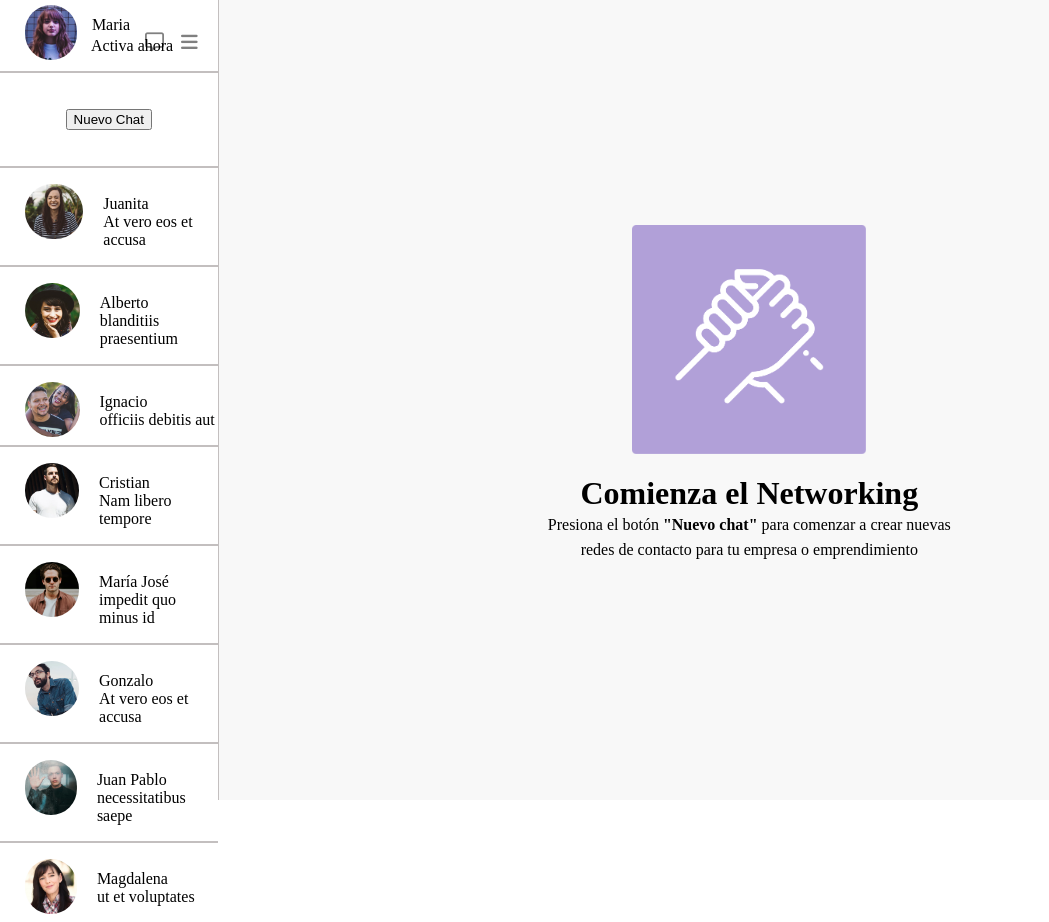
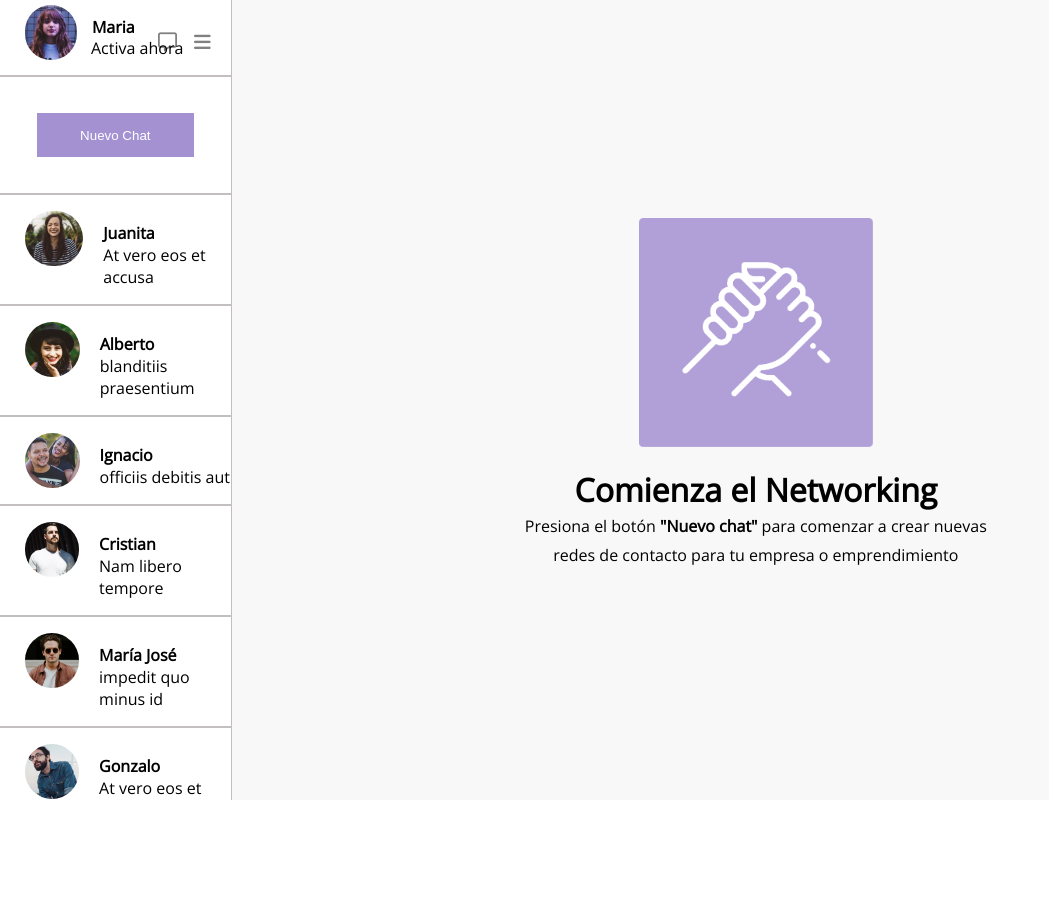
Before and after one commit to SaramathTorrealba/flex-challenge, a plain HTML site: page index.html in a window 1280 px wide. Shown: the whole page, without its empty margins (0-1049 px from the left). After the commit the page ends 800 px from the top, so only its background shows below. Drawn offline with nearby package versions, Linux system fonts and the light colour scheme.

Commit message:
style in structure, add colors and font, sizes

```diff
--- a/assets/css/style.css
+++ b/assets/css/style.css
@@ -1,29 +1,31 @@
 body {
     margin: 0;
+    padding: 0;
+    font-family: 'Open Sans', sans-serif;
 }
 .app {
     display: flex;
     flex-direction: row;
     align-items: flex-start;
     height: 100vh;
-    width: 100%;
+    width: 100vw;
 }
 
 .sidebar {
     background-color:white;
     align-self: stretch;
-    width: 17%;
+    width: 22%;
     display: flex;
     flex-direction: column;
     height: 100vh;
     border-right: 1.5px solid rgb(195, 191, 191);
+    overflow-y: scroll
 }
 
 .content-header {
-    flex: 1;
     background-color: rgb(248, 248, 248);
     height: 100vh;
-    width: 100%;
+    width: 100vw;
     display: flex;
     justify-content: center;
     align-items: center;
@@ -99,3 +101,10 @@ body {
 .padding-chat{
     padding-left: 20px;
 }
+.style-button{
+    background-color: #A491D2;
+    border: #A491D2;
+    height: 44px;
+    width: 157px;
+    color: white
+}
--- a/index.html
+++ b/index.html
@@ -5,6 +5,10 @@
     <meta http-equiv="X-UA-Compatible" content="IE=edge" />
     <meta name="viewport" content="width=device-width, initial-scale=1.0" />
     <title>Sistema de mensajería</title>
+    <link
+      href="https://fonts.googleapis.com/css2?family=Open+Sans:wght@300&display=swap"
+      rel="stylesheet"
+    />
     <link rel="stylesheet" href="./assets/css/style.css" />
   </head>
 
@@ -13,8 +17,12 @@
       <div class="sidebar">
         <div>
           <div class="main-menu">
-                    <img class="image-maria" src="./assets/img/maria.jpg" alt="imagen de niña de frente tipo carnet, tonos morados. Niña con cabello largo color marrón" />
-                    <p class="user-chat">Maria</p>
+            <img
+              class="image-maria"
+              src="./assets/img/maria.jpg"
+              alt="imagen de niña de frente tipo carnet, tonos morados. Niña con cabello largo color marrón"
+            />
+            <p class="user-chat"><b> Maria</b></p>
           </div>
           <div class="icons">
             <i class="icons-style1 fa-regular fa-message"></i>
@@ -25,92 +33,124 @@
           </div>
         </div>
         <div class="button border">
-                <button>Nuevo Chat</button>
+          <button class="style-button">Nuevo Chat</button>
         </div>
         <div class="chat-message border">
           <div>
-                    <img class="image-maria" src="./assets/img/Screen Shot 2018-11-28 at 15.27.14.jpg" alt="imagen de chica sonriendo tipo carnet, la chica tiene el cabello largo color negro" />
+            <img
+              class="image-maria"
+              src="./assets/img/Screen Shot 2018-11-28 at 15.27.14.jpg"
+              alt="imagen de chica sonriendo tipo carnet, la chica tiene el cabello largo color negro"
+            />
           </div>
           <div>
             <p class="padding-chat">
-                        Juanita <br />
+              <b>Juanita</b><br />
               At vero eos et accusa
             </p>
           </div>
         </div>
         <div class="chat-message border">
           <div>
-                    <img class="image-maria" src="./assets/img/Screen Shot 2018-11-28 at 15.28.04.jpg" alt="imagen de chica sonriendo un poco de lado, con un sombrero negro y está apoyada en su mano" />
+            <img
+              class="image-maria"
+              src="./assets/img/Screen Shot 2018-11-28 at 15.28.04.jpg"
+              alt="imagen de chica sonriendo un poco de lado, con un sombrero negro y está apoyada en su mano"
+            />
           </div>
           <div>
             <p class="padding-chat">
-                        Alberto<br />
+              <b>Alberto</b><br />
               blanditiis praesentium
             </p>
           </div>
         </div>
         <div class="chat-message border">
           <div>
-                    <img class="image-maria" src="./assets/img/Screen Shot 2018-11-28 at 15.28.30.jpg" alt="imagen de un chico y una chica sonriendo, la chica lo abraza por la espalda y ambos posan a la foto" />
+            <img
+              class="image-maria"
+              src="./assets/img/Screen Shot 2018-11-28 at 15.28.30.jpg"
+              alt="imagen de un chico y una chica sonriendo, la chica lo abraza por la espalda y ambos posan a la foto"
+            />
           </div>
           <div>
             <p class="padding-chat">
-                        Ignacio <br />
+              <b>Ignacio</b><br />
               officiis debitis aut
             </p>
           </div>
         </div>
         <div class="chat-message border">
           <div>
-                    <img class="image-maria" src="./assets/img/Screen Shot 2018-11-28 at 15.30.34.jpg" alt="imagen de chico de mediana edad, un poco de lado, le da directamente el sol. El chico tiene camisa blanca, barba" />
+            <img
+              class="image-maria"
+              src="./assets/img/Screen Shot 2018-11-28 at 15.30.34.jpg"
+              alt="imagen de chico de mediana edad, un poco de lado, le da directamente el sol. El chico tiene camisa blanca, barba"
+            />
           </div>
           <div>
             <p class="padding-chat">
-                        Cristian <br />
+              <b>Cristian </b><br />
               Nam libero tempore
             </p>
           </div>
         </div>
         <div class="chat-message border">
           <div>
-                    <img class="image-maria" src="./assets/img/Screen Shot 2018-11-28 at 15.30.54.jpg" alt="imagen de chico de frente con lentes negros y una chaqueta de cuero color marrón" />
+            <img
+              class="image-maria"
+              src="./assets/img/Screen Shot 2018-11-28 at 15.30.54.jpg"
+              alt="imagen de chico de frente con lentes negros y una chaqueta de cuero color marrón"
+            />
           </div>
           <div>
             <p class="padding-chat">
-                        María José<br />
+              <b> María José</b><br />
               impedit quo minus id
             </p>
           </div>
         </div>
         <div class="chat-message border">
           <div>
-                    <img class="image-maria" src="./assets/img/Screen Shot 2018-11-28 at 15.31.09.jpg" alt="chico mirando hacia el lado izquierdo, con barba y camisa de jean" />
+            <img
+              class="image-maria"
+              src="./assets/img/Screen Shot 2018-11-28 at 15.31.09.jpg"
+              alt="chico mirando hacia el lado izquierdo, con barba y camisa de jean"
+            />
           </div>
           <div>
             <p class="padding-chat">
-                        Gonzalo<br />
+              <b>Gonzalo</b><br />
               At vero eos et accusa
             </p>
           </div>
         </div>
         <div class="chat-message border">
           <div>
-                    <img class="image-maria" src="./assets/img/Screen Shot 2018-11-28 at 15.32.16.jpg" alt="imagen de un chico detrás de un vidrio, con la mano tocándolo" />
+            <img
+              class="image-maria"
+              src="./assets/img/Screen Shot 2018-11-28 at 15.32.16.jpg"
+              alt="imagen de un chico detrás de un vidrio, con la mano tocándolo"
+            />
           </div>
           <div>
             <p class="padding-chat">
-                        Juan Pablo <br />
+              <b>Juan Pablo</b> <br />
               necessitatibus saepe
             </p>
           </div>
         </div>
         <div class="chat-message">
           <div>
-                    <img class="image-maria" src="./assets/img/Screen Shot 2018-11-28 at 15.32.44.jpg" alt="imagen de una mujer mirando de frente, tiene el cabello negro" />
+            <img
+              class="image-maria"
+              src="./assets/img/Screen Shot 2018-11-28 at 15.32.44.jpg"
+              alt="imagen de una mujer mirando de frente, tiene el cabello negro"
+            />
           </div>
           <div>
             <p class="padding-chat">
-                        Magdalena <br />
+              <b>Magdalena</b><br />
               ut et voluptates
             </p>
           </div>
@@ -118,7 +158,11 @@
       </div>
 
       <div class="content-header">
-            <img class="image-heigth" src="./assets/img/hand.png" alt="" />
+        <img
+          class="image-heigth"
+          src="./assets/img/hand.png"
+          alt="imágen de dos manos agarrándose con un fondo color morado"
+        />
         <div class="main-text-section">
           <h1 class="m-p">Comienza el Networking</h1>
           <p class="margin-1">
@@ -131,6 +175,8 @@
       </div>
     </div>
   </body>
-<script src="https://kit.fontawesome.com/f5aa329cdb.js" crossorigin="anonymous"></script>
-
+  <script
+    src="https://kit.fontawesome.com/f5aa329cdb.js"
+    crossorigin="anonymous"
+  ></script>
 </html>
```
Lines whose indentation alone changed are shown as unchanged.
